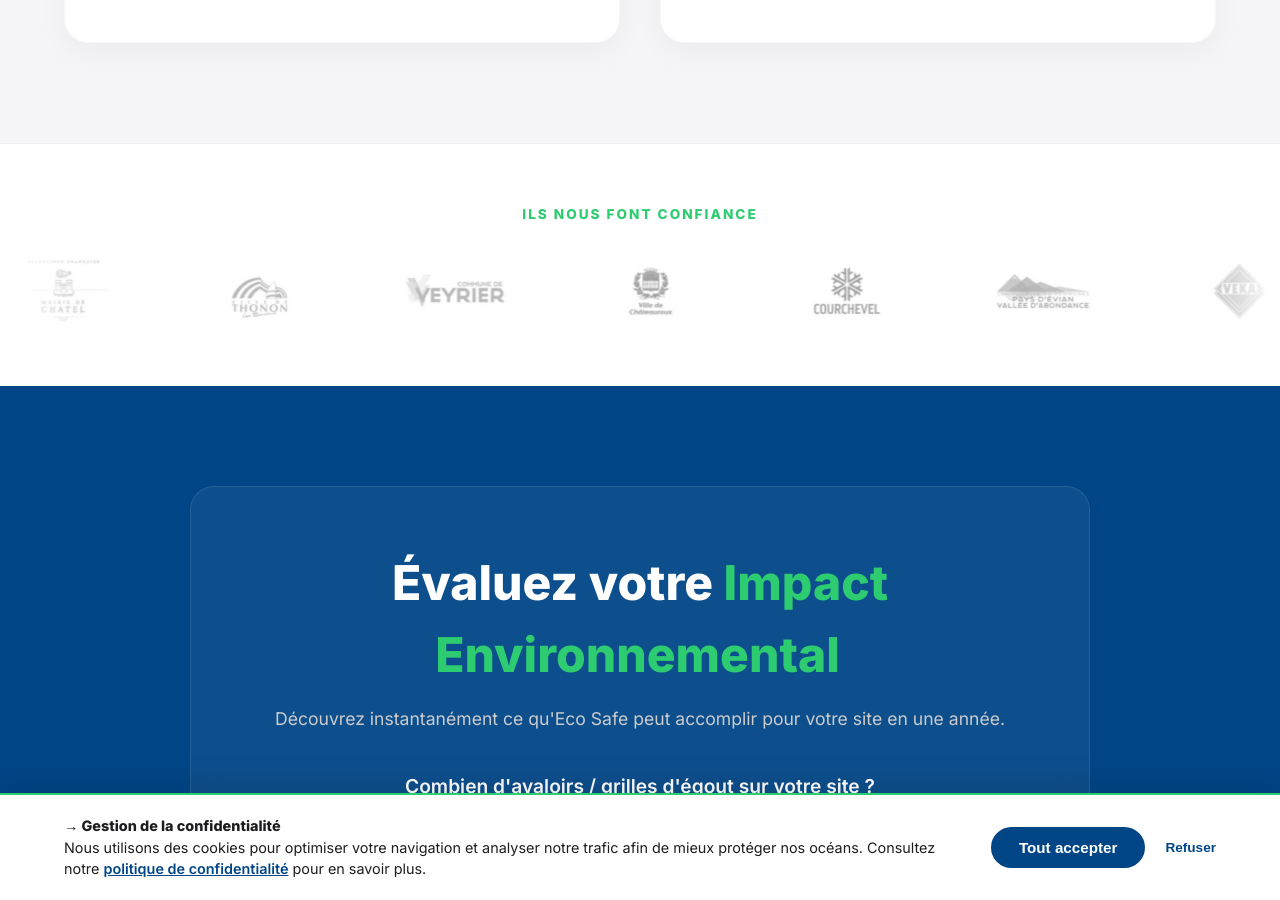
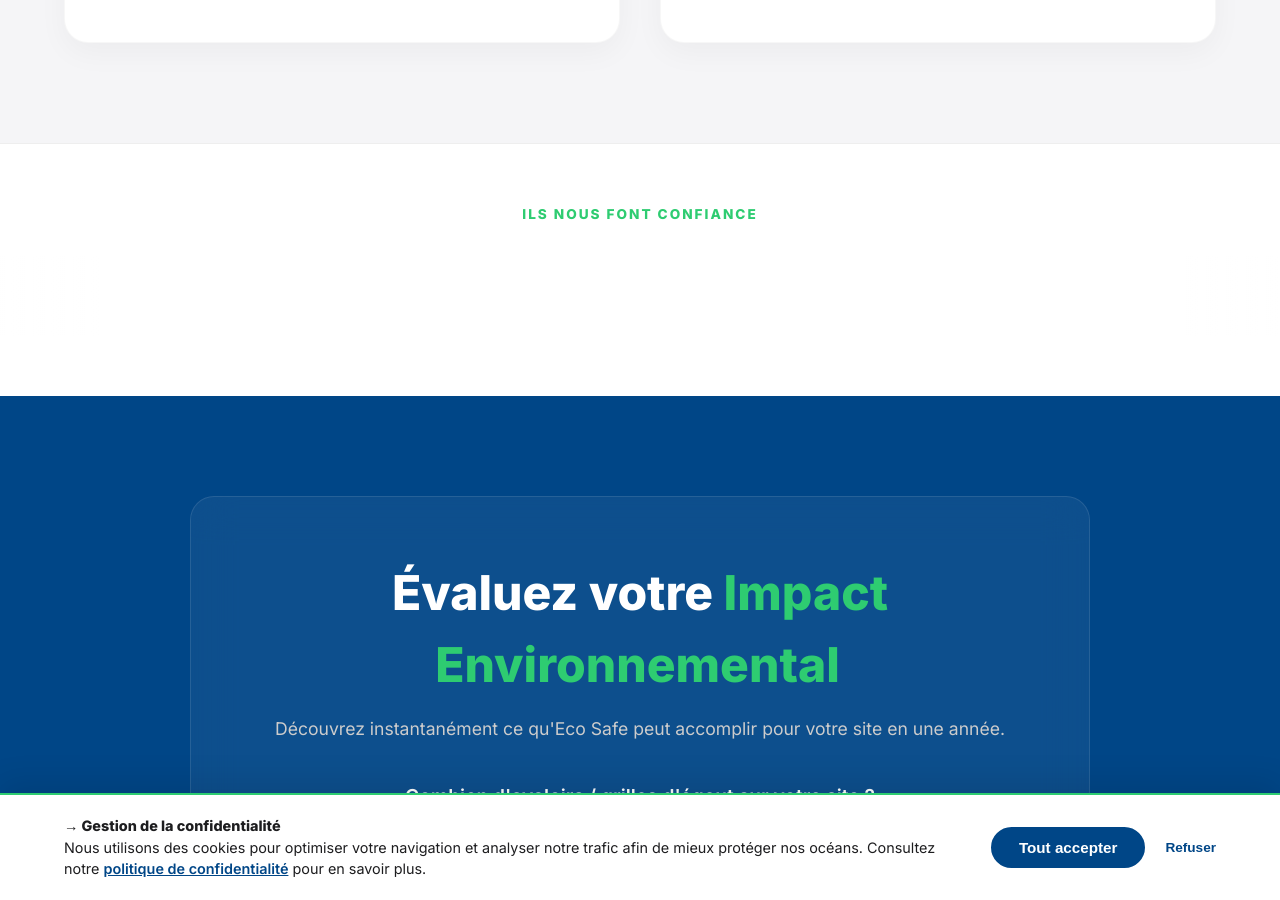
Before and after one commit to DuvalDVL/ecosafe, a Jekyll site: the page built from index.html, in a window 1280 px wide and 900 px high, scrolled down 5100 px. Built offline with Jekyll 4.4.1, drawn with Linux system fonts in a browser that asks for light colours.

Commit message:
Update index.html

```diff
--- a/index.html
+++ b/index.html
@@ -233,41 +233,41 @@ description: "Eco Safe installe des grilles de filtration pour avaloirs. Conform
     <div style="position: absolute; top:0; right:0; width:100px; height:100%; background: linear-gradient(to left, var(--bg-white, #fff), transparent); z-index:2; pointer-events:none;"></div>
     <div class="partners-marquee-a" style="display: flex; align-items: center; gap: 56px; width: max-content;">
       <!-- Série 1 -->
-      <img src="{{ site.baseurl }}/assets/img/partners/sallanches.webp"      alt="Commune de Sallanches"                   class="plogo-a" style="height:70px; width:auto;">
-      <img src="{{ site.baseurl }}/assets/img/partners/cruseilles.webp"      alt="Commune de Cruseilles"                   class="plogo-a" style="height:70px; width:auto;">
-      <img src="{{ site.baseurl }}/assets/img/partners/les-gets.webp"        alt="Commune des Gets"                        class="plogo-a" style="height:70px; width:auto;">
-      <img src="{{ site.baseurl }}/assets/img/partners/chatel.webp"          alt="Commune de Châtel"                       class="plogo-a" style="height:70px; width:auto;">
-      <img src="{{ site.baseurl }}/assets/img/partners/thonon.webp"          alt="Commune de Thonon"                       class="plogo-a" style="height:70px; width:auto;">
-      <img src="{{ site.baseurl }}/assets/img/partners/veyrier.webp"         alt="Commune de Veyrier-du-Lac"               class="plogo-a" style="height:70px; width:auto;">
-      <img src="{{ site.baseurl }}/assets/img/partners/chateauroux.webp"     alt="Châteauroux"                             class="plogo-a" style="height:70px; width:auto;">
-      <img src="{{ site.baseurl }}/assets/img/partners/courchevel.webp"      alt="Courchevel"                              class="plogo-a" style="height:70px; width:auto;">
-      <img src="{{ site.baseurl }}/assets/img/partners/cc-evian.webp"        alt="CC Pays d'Évian Vallée d'Abondance"      class="plogo-a" style="height:70px; width:auto;">
-      <img src="{{ site.baseurl }}/assets/img/partners/veka.webp"            alt="VEKA"                                    class="plogo-a" style="height:70px; width:auto;">
-      <img src="{{ site.baseurl }}/assets/img/partners/system-group.webp"    alt="System Group"                            class="plogo-a" style="height:70px; width:auto;">
-      <img src="{{ site.baseurl }}/assets/img/partners/grande-medievale.webp" alt="Grande Médiévale d'Andilly"             class="plogo-a" style="height:70px; width:auto;">
-      <img src="{{ site.baseurl }}/assets/img/partners/fc-cruseilles.webp"   alt="FC Cruseilles"                           class="plogo-a" style="height:70px; width:auto;">
-      <img src="{{ site.baseurl }}/assets/img/partners/fc-annecy-lv.webp"    alt="FC Annecy-le-Vieux"                      class="plogo-a" style="height:70px; width:auto;">
-      <img src="{{ site.baseurl }}/assets/img/partners/fc-annecy.webp"       alt="FC Annecy"                               class="plogo-a" style="height:70px; width:auto;">
-      <img src="{{ site.baseurl }}/assets/img/partners/fc-meythet.webp"      alt="FC Meythet"                              class="plogo-a" style="height:70px; width:auto;">
-      <img src="{{ site.baseurl }}/assets/img/partners/fc-seynod.webp"       alt="FC Seynod"                               class="plogo-a" style="height:70px; width:auto;">
+      <img src="{{ site.baseurl }}/assets/img/partners/sallanches.webp"      alt="Commune de Sallanches"                   class="plogo-a" style="height:80px; width:auto;">
+      <img src="{{ site.baseurl }}/assets/img/partners/cruseilles.webp"      alt="Commune de Cruseilles"                   class="plogo-a" style="height:80px; width:auto;">
+      <img src="{{ site.baseurl }}/assets/img/partners/les-gets.webp"        alt="Commune des Gets"                        class="plogo-a" style="height:80px; width:auto;">
+      <img src="{{ site.baseurl }}/assets/img/partners/chatel.webp"          alt="Commune de Châtel"                       class="plogo-a" style="height:80px; width:auto;">
+      <img src="{{ site.baseurl }}/assets/img/partners/thonon.webp"          alt="Commune de Thonon"                       class="plogo-a" style="height:80px; width:auto;">
+      <img src="{{ site.baseurl }}/assets/img/partners/veyrier.webp"         alt="Commune de Veyrier-du-Lac"               class="plogo-a" style="height:80px; width:auto;">
+      <img src="{{ site.baseurl }}/assets/img/partners/chateauroux.webp"     alt="Châteauroux"                             class="plogo-a" style="height:80px; width:auto;">
+      <img src="{{ site.baseurl }}/assets/img/partners/courchevel.webp"      alt="Courchevel"                              class="plogo-a" style="height:80px; width:auto;">
+      <img src="{{ site.baseurl }}/assets/img/partners/cc-evian.webp"        alt="CC Pays d'Évian Vallée d'Abondance"      class="plogo-a" style="height:80px; width:auto;">
+      <img src="{{ site.baseurl }}/assets/img/partners/veka.webp"            alt="VEKA"                                    class="plogo-a" style="height:80px; width:auto;">
+      <img src="{{ site.baseurl }}/assets/img/partners/system-group.webp"    alt="System Group"                            class="plogo-a" style="height:80px; width:auto;">
+      <img src="{{ site.baseurl }}/assets/img/partners/grande-medievale.webp" alt="Grande Médiévale d'Andilly"             class="plogo-a" style="height:80px; width:auto;">
+      <img src="{{ site.baseurl }}/assets/img/partners/fc-cruseilles.webp"   alt="FC Cruseilles"                           class="plogo-a" style="height:80px; width:auto;">
+      <img src="{{ site.baseurl }}/assets/img/partners/fc-annecy-lv.webp"    alt="FC Annecy-le-Vieux"                      class="plogo-a" style="height:80px; width:auto;">
+      <img src="{{ site.baseurl }}/assets/img/partners/fc-annecy.webp"       alt="FC Annecy"                               class="plogo-a" style="height:80px; width:auto;">
+      <img src="{{ site.baseurl }}/assets/img/partners/fc-meythet.webp"      alt="FC Meythet"                              class="plogo-a" style="height:80px; width:auto;">
+      <img src="{{ site.baseurl }}/assets/img/partners/fc-seynod.webp"       alt="FC Seynod"                               class="plogo-a" style="height:80px; width:auto;">
       <!-- Série 2 – clone pour boucle infinie -->
-      <img src="{{ site.baseurl }}/assets/img/partners/sallanches.webp"      alt="Commune de Sallanches"                   class="plogo-a" style="height:70px; width:auto;">
-      <img src="{{ site.baseurl }}/assets/img/partners/cruseilles.webp"      alt="Commune de Cruseilles"                   class="plogo-a" style="height:70px; width:auto;">
-      <img src="{{ site.baseurl }}/assets/img/partners/les-gets.webp"        alt="Commune des Gets"                        class="plogo-a" style="height:70px; width:auto;">
-      <img src="{{ site.baseurl }}/assets/img/partners/chatel.webp"          alt="Commune de Châtel"                       class="plogo-a" style="height:70px; width:auto;">
-      <img src="{{ site.baseurl }}/assets/img/partners/thonon.webp"          alt="Commune de Thonon"                       class="plogo-a" style="height:70px; width:auto;">
-      <img src="{{ site.baseurl }}/assets/img/partners/veyrier.webp"         alt="Commune de Veyrier-du-Lac"               class="plogo-a" style="height:70px; width:auto;">
-      <img src="{{ site.baseurl }}/assets/img/partners/chateauroux.webp"     alt="Châteauroux"                             class="plogo-a" style="height:70px; width:auto;">
-      <img src="{{ site.baseurl }}/assets/img/partners/courchevel.webp"      alt="Courchevel"                              class="plogo-a" style="height:70px; width:auto;">
-      <img src="{{ site.baseurl }}/assets/img/partners/cc-evian.webp"        alt="CC Pays d'Évian Vallée d'Abondance"      class="plogo-a" style="height:70px; width:auto;">
-      <img src="{{ site.baseurl }}/assets/img/partners/veka.webp"            alt="VEKA"                                    class="plogo-a" style="height:70px; width:auto;">
-      <img src="{{ site.baseurl }}/assets/img/partners/system-group.webp"    alt="System Group"                            class="plogo-a" style="height:70px; width:auto;">
-      <img src="{{ site.baseurl }}/assets/img/partners/grande-medievale.webp" alt="Grande Médiévale d'Andilly"             class="plogo-a" style="height:70px; width:auto;">
-      <img src="{{ site.baseurl }}/assets/img/partners/fc-cruseilles.webp"   alt="FC Cruseilles"                           class="plogo-a" style="height:70px; width:auto;">
-      <img src="{{ site.baseurl }}/assets/img/partners/fc-annecy-lv.webp"    alt="FC Annecy-le-Vieux"                      class="plogo-a" style="height:70px; width:auto;">
-      <img src="{{ site.baseurl }}/assets/img/partners/fc-annecy.webp"       alt="FC Annecy"                               class="plogo-a" style="height:70px; width:auto;">
-      <img src="{{ site.baseurl }}/assets/img/partners/fc-meythet.webp"      alt="FC Meythet"                              class="plogo-a" style="height:70px; width:auto;">
-      <img src="{{ site.baseurl }}/assets/img/partners/fc-seynod.webp"       alt="FC Seynod"                               class="plogo-a" style="height:70px; width:auto;">
+      <img src="{{ site.baseurl }}/assets/img/partners/sallanches.webp"      alt="Commune de Sallanches"                   class="plogo-a" style="height:80px; width:auto;">
+      <img src="{{ site.baseurl }}/assets/img/partners/cruseilles.webp"      alt="Commune de Cruseilles"                   class="plogo-a" style="height:80px; width:auto;">
+      <img src="{{ site.baseurl }}/assets/img/partners/les-gets.webp"        alt="Commune des Gets"                        class="plogo-a" style="height:80px; width:auto;">
+      <img src="{{ site.baseurl }}/assets/img/partners/chatel.webp"          alt="Commune de Châtel"                       class="plogo-a" style="height:80px; width:auto;">
+      <img src="{{ site.baseurl }}/assets/img/partners/thonon.webp"          alt="Commune de Thonon"                       class="plogo-a" style="height:80px; width:auto;">
+      <img src="{{ site.baseurl }}/assets/img/partners/veyrier.webp"         alt="Commune de Veyrier-du-Lac"               class="plogo-a" style="height:80px; width:auto;">
+      <img src="{{ site.baseurl }}/assets/img/partners/chateauroux.webp"     alt="Châteauroux"                             class="plogo-a" style="height:80px; width:auto;">
+      <img src="{{ site.baseurl }}/assets/img/partners/courchevel.webp"      alt="Courchevel"                              class="plogo-a" style="height:80px; width:auto;">
+      <img src="{{ site.baseurl }}/assets/img/partners/cc-evian.webp"        alt="CC Pays d'Évian Vallée d'Abondance"      class="plogo-a" style="height:80px; width:auto;">
+      <img src="{{ site.baseurl }}/assets/img/partners/veka.webp"            alt="VEKA"                                    class="plogo-a" style="height:80px; width:auto;">
+      <img src="{{ site.baseurl }}/assets/img/partners/system-group.webp"    alt="System Group"                            class="plogo-a" style="height:80px; width:auto;">
+      <img src="{{ site.baseurl }}/assets/img/partners/grande-medievale.webp" alt="Grande Médiévale d'Andilly"             class="plogo-a" style="height:80px; width:auto;">
+      <img src="{{ site.baseurl }}/assets/img/partners/fc-cruseilles.webp"   alt="FC Cruseilles"                           class="plogo-a" style="height:80px; width:auto;">
+      <img src="{{ site.baseurl }}/assets/img/partners/fc-annecy-lv.webp"    alt="FC Annecy-le-Vieux"                      class="plogo-a" style="height:80px; width:auto;">
+      <img src="{{ site.baseurl }}/assets/img/partners/fc-annecy.webp"       alt="FC Annecy"                               class="plogo-a" style="height:80px; width:auto;">
+      <img src="{{ site.baseurl }}/assets/img/partners/fc-meythet.webp"      alt="FC Meythet"                              class="plogo-a" style="height:80px; width:auto;">
+      <img src="{{ site.baseurl }}/assets/img/partners/fc-seynod.webp"       alt="FC Seynod"                               class="plogo-a" style="height:80px; width:auto;">
     </div>
   </div>
   <style>
@@ -283,7 +283,7 @@ description: "Eco Safe installe des grilles de filtration pour avaloirs. Conform
     }
     .plogo-a {
       filter: grayscale(100%);
-      opacity: 0.5;
+      opacity: 0;
       transition: filter 0.3s ease, opacity 0.3s ease;
       border-radius: 6px;
       flex-shrink: 0;
```
